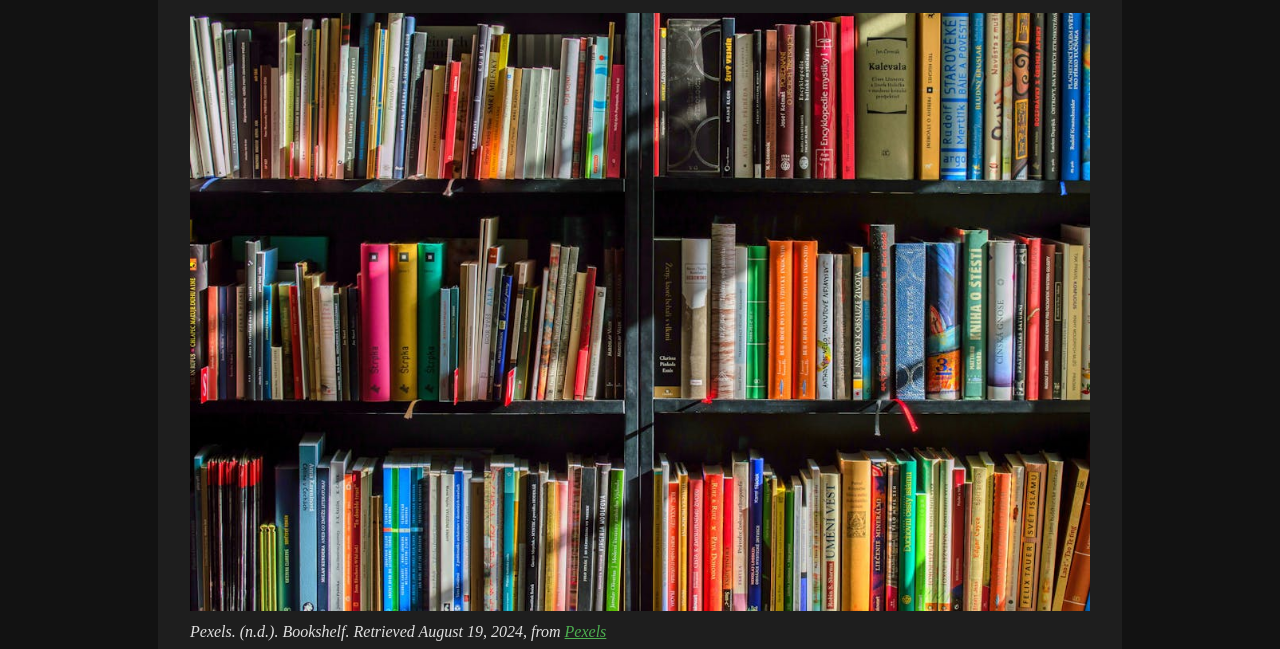
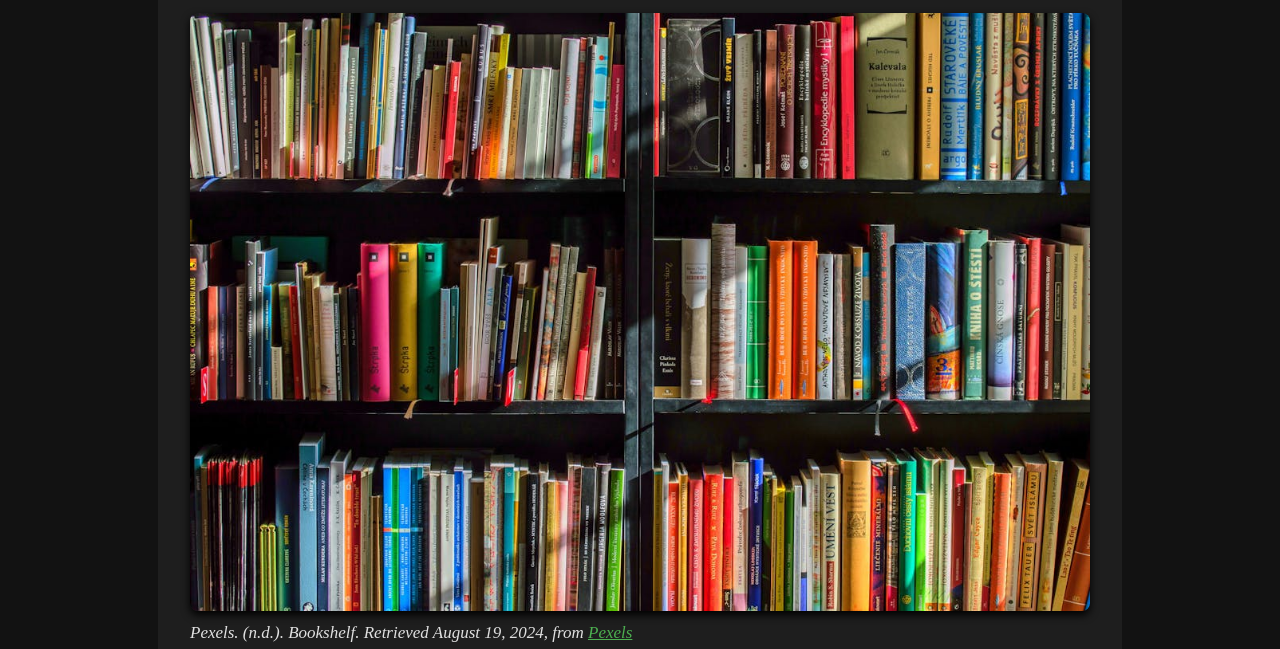
Before and after one commit to SnehChaudhari/plastic-pollution-lake-rotorua, a plain HTML site: page references.html in a window 1280 px wide. Shown: the part 303-952 px from the top of the page. Drawn offline with Linux system fonts and the light colour scheme.

Commit message:
version 3

```diff
--- a/references.html
+++ b/references.html
@@ -2,20 +2,25 @@
 <html lang="en">
 
 <head>
+    <!-- all my meta tags in the "head"-->
     <meta charset="utf-8">
     <meta name="viewport" content="width=device-width, initial-scale=1.0">
     <meta name="author" content="Sneh Chaudhari">
     <meta name="keywords" content="Plastic Pollution, Lake Rotorua, New Zealand Environment, Water Ecosystems, Microplastics, Environmental Protection, Maori Culture, Kaitiakitanga, Waste Management, Recycling Initiatives, Ecological Conservation, Aquatic Ecosystems, Cultural Values, Sustainable Practices, Community Engagement, Environmental Stewardship, Urban Runoff, Pollution Mitigation, Marine Plastic Pollution, Environmental Legislation">
     <meta name="description" content="A comprehensive overview of plastic pollution in Lake Rotorua, New Zealand, exploring the environmental, cultural, and scientific perspectives on addressing this issue through sustainable practices and community engagement.">
+      <!-- Title of the page -->
     <title>References - Plastic Pollution in Lake Rotorua</title>
+      <!-- Link to external CSS file -->
     <link href="style.css" rel="stylesheet" type="text/css" />
 </head>
 
 <body>
+      <!-- Header section with main title -->
     <header>
         <h1>Plastic Pollution in Lake Rotorua</h1>
     </header>
 
+      <!-- Navigation menu -->
     <nav>
         <a href="index.html">Home</a>
         <a href="about.html">About</a>
@@ -23,11 +28,15 @@
         <a href="references.html">References</a>
     </nav>
 
+      <!-- Main content section -->
     <div>
         <h2>References</h2>
+        <!-- bookshelf image for decoration and symbolising research and study -->
+        <img src="images/bookshelf.jpg" alt="Bookshelf">
+        <!-- credit for image -->
+        <p class="image-credit">Pexels. (n.d.). Bookshelf. Retrieved August 19, 2024, from <a href="https://www.pexels.com/photo/books-in-black-wooden-book-shelf-159711/" target="_blank">Pexels</a></p>
 
-        <img src="images/bookshelf.jpg" alt="Bookshelf">
-        <p class="image-credit">Pexels. (n.d.). Bookshelf. Retrieved August 19, 2024, from <a href="https://www.pexels.com/photo/books-in-black-wooden-book-shelf-159711/" target="_blank">Pexels</a></p>
+        <!-- List of references for all images used in webpages -->
         <ul>
             <li>Pexels. (n.d.). Bookshelf. Retrieved August 19, 2024, from <a href="https://www.pexels.com/photo/books-in-black-wooden-book-shelf-159711/" target="_blank">Pexels</a></li>
 
@@ -45,7 +54,7 @@
 
             <li>Adrian Hodge Photography. (2024). Rotarua Caldera panoramic. Retrieved August 19, 2024, from <a href="https://adrianhodge.photography/panoramic/rotorua-caldera/" target="_blank">Adrian Hodge Photography</a> - <strong>Banner Photo</strong>.</li>
 
-            <!-- Additional references -->
+            <!-- Additional references (used for research of plastic pollution in Lake Rotorua) -->
             <li>Smith, J., & Jones, M. (2023). "Plastic Debris in Lakes and Reservoirs: A Study of Lake Rotorua." <i>Environmental Research Letters</i>, 18(3), 45-59.</li>
             <li>Environmental Protection Agency (EPA). (2022). "Microplastics in Waterways: Understanding the Impact." <i>EPA Reports</i>.</li>
             <li>Taylor, R. (2021). "Cultural Values and Environmental Stewardship in New Zealand." <i>Journal of Environmental Management</i>, 32(2), 78-92.</li>
@@ -54,6 +63,7 @@
         </ul>
     </div>
 
+        <!-- footer section -->
     <footer>
         <p>© 2024 Sneh Chaudhari. All rights reserved.</p>
     </footer>
--- a/style.css
+++ b/style.css
@@ -33,7 +33,7 @@ header h1 {
 footer {
   text-align: center; /* centers footer */
   border-top: 2px solid #4CAF50; /* green accent color for bottom of webpage */
-  background-color: #333333; /* lighter grey for top of webpage */
+  background-color: #333333; /* lighter grey for bottom of webpage */
   color: #e0e0e0; /* white text colour for contrast */
   padding: 24px 0;
 }
@@ -45,7 +45,7 @@ nav {
   justify-content: center;
   align-items: center;   /* vertically center navigation links */
   font-weight: bold;  /* bold text for better readability */
-  background-color: #333333;  /* lighter grey for bottom of webpage */
+  background-color: #333333;  /* lighter grey for top of webpage */
 }
 
 nav a {
@@ -73,8 +73,10 @@ div {
 }
 
 img {
-  width: 100%;
-  height: auto;
+  width: 100%; /* ensures image is full width of div */
+  height: auto; /* maintains aspect ratio */
+  box-shadow: 0 4px 8px rgba(0, 0, 0, 1);  /* adds a subtle shadow to the image */
+  border-radius: 8px;  /* rounds the corners of the image */
 }
 
 .image-credit {
@@ -93,3 +95,11 @@ a {
   color: #4CAF50;  /* Green highlight for link colour */
   text-decoration: underline;
 }
+
+a:hover {
+  color: #66BB6A;  /* lighter green link colour on hover */
+}
+
+p {
+  font-size: 17px; /* slightly larger text for better readability */
+}
```
Also changed, not shown: about.html (+14 -1 lines), index.html (+13 -2 lines), solutions.html (+7 -1 lines).
